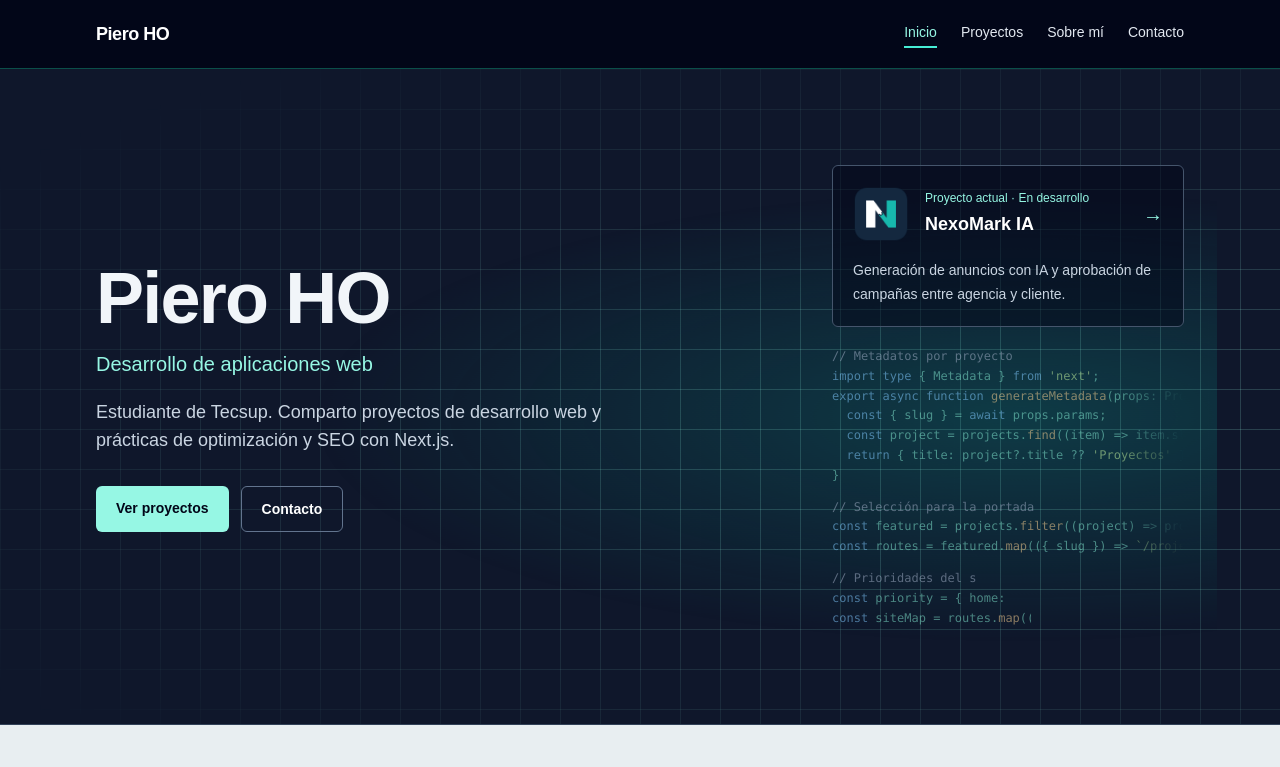
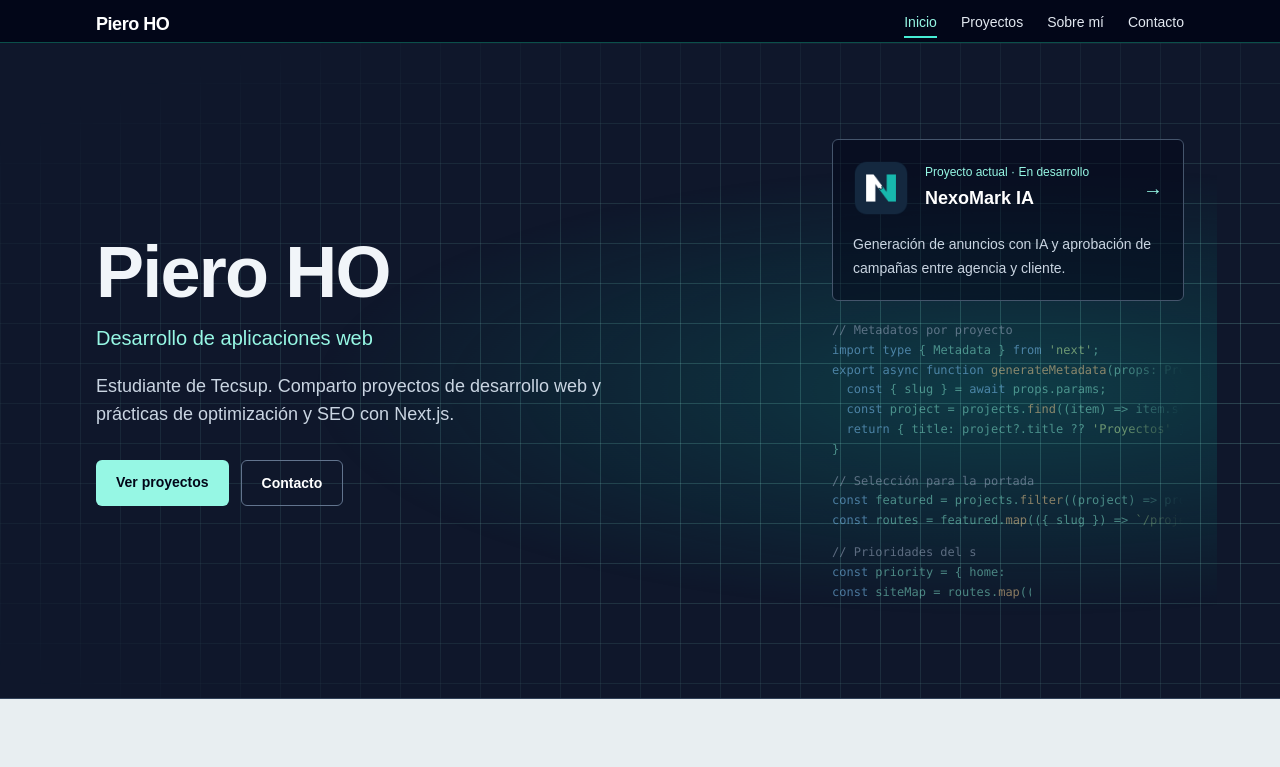
Before and after one commit to C5-PHO/DAWA-S14, a Next.js app: page / in a window 1280 px wide. Shown: the top 767 px of the page. Built offline with nearby package versions, Linux system fonts and the light colour scheme; no server answers.

Commit message:
style: make the sticky navigation more compact

```diff
--- a/src/components/Header.tsx
+++ b/src/components/Header.tsx
@@ -5,7 +5,7 @@ import HeaderLinks from './HeaderLinks';
 export default function Header() {
   return (
     <header className="sticky top-0 z-50 border-b border-teal-900 bg-slate-950 text-slate-100">
-      <nav aria-label="Principal" className="mx-auto flex max-w-6xl flex-wrap items-center justify-between gap-x-8 gap-y-4 px-5 py-5 sm:px-8">
+      <nav aria-label="Principal" className="mx-auto flex max-w-6xl flex-wrap items-center justify-between gap-x-8 gap-y-2 px-5 pt-2 pb-1 sm:px-8 sm:pt-2.5">
         <Link href="/" className="text-lg font-semibold tracking-tight text-white">{personalInfo.name}</Link>
         <HeaderLinks />
       </nav>
```
